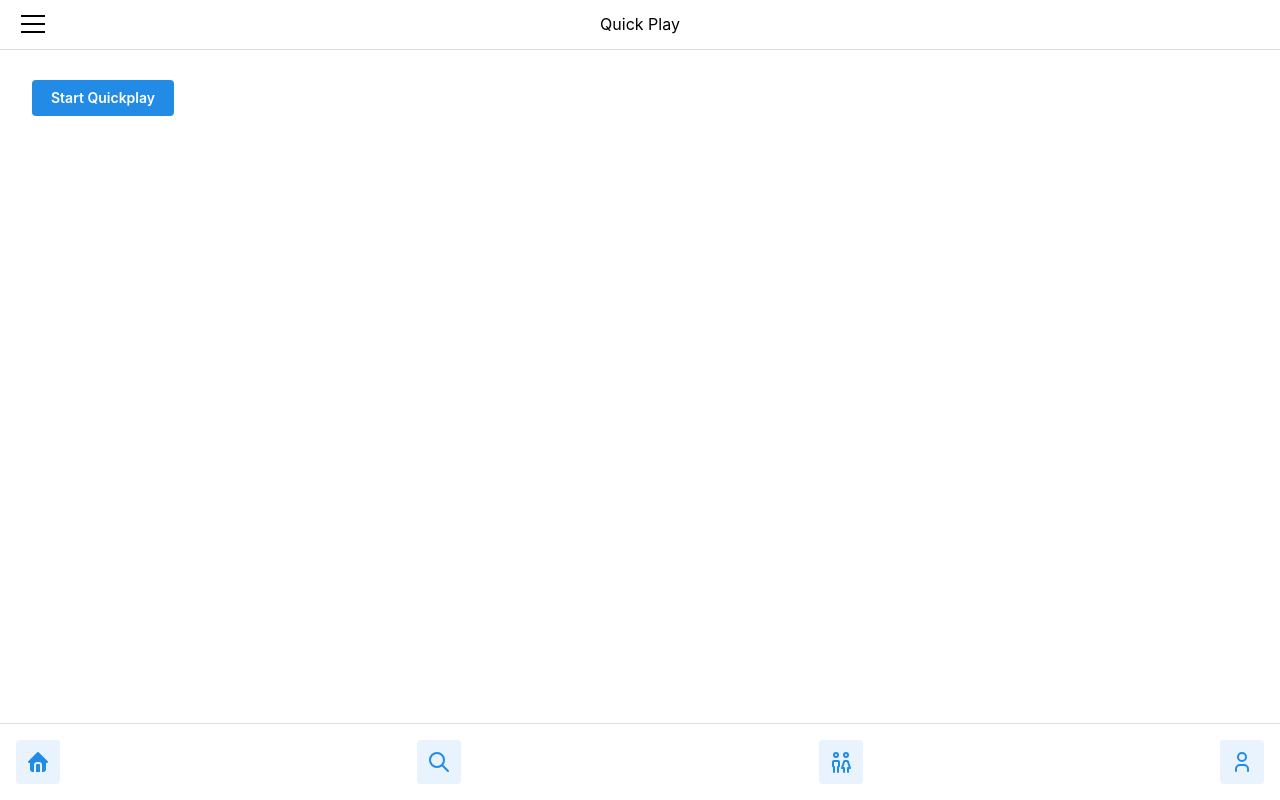
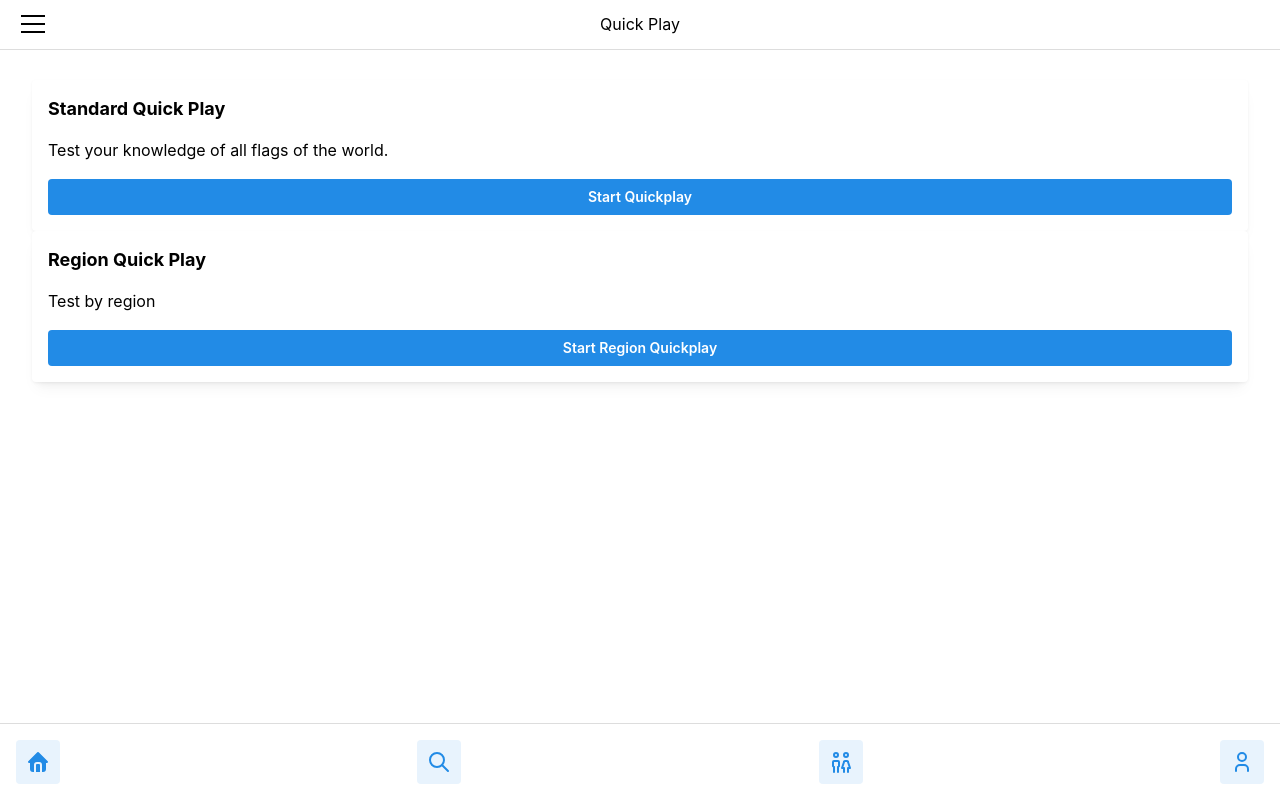
Before and after one commit to Jufrench/flagcentro, a React (Vite) app: page / in a window 1280 px wide. Built offline with nearby package versions, Linux system fonts and the light colour scheme.

Commit message:
Use cards to distinguish between standard quick play & region quickplay

```diff
--- a/src/components/quickplay/QuickPlay.tsx
+++ b/src/components/quickplay/QuickPlay.tsx
@@ -5,7 +5,8 @@ import Countries from "../../../public/countries.json";
 import FlagDisplay from "../FlagDisplay";
 import AnswerEvalAlert from "../AnswerEvalAlert";
 import NextButton from "../NextButton";
-import QuickPlayIntro from "./QuickPlayIntro";
+import QuickPlayIntro from "./StandardQuickPlay";
+import RegionQuickPlay from "./RegionQuickPlay";
 
 export default function QuickPlay() {
   let countries = Countries;
@@ -47,7 +48,10 @@ export default function QuickPlay() {
     <>
       {!isQuickPlayReady
         ?
-        <QuickPlayIntro handleStartQuickPlay={handleStartQuickPlay} />
+        <>
+          <QuickPlayIntro handleStartQuickPlay={handleStartQuickPlay} />
+          <RegionQuickPlay />
+        </>
         :
         <Stack>
           <FlagDisplay activeCountry={activeCountry} />
--- a/src/components/quickplay/QuickPlayIntro.tsx
+++ /dev/null
@@ -1,11 +0,0 @@
-import { Button } from "@mantine/core";
-
-interface QuickPlayIntroProps {
-  handleStartQuickPlay: (value: boolean) => void;
-}
-
-export default function QuickPlayIntro(props: QuickPlayIntroProps) {
-  return (
-    <Button onClick={() => props.handleStartQuickPlay(true)}>Start Quickplay</Button>
-  )
-}
--- /dev/null
+++ b/src/components/quickplay/RegionQuickPlay.tsx
@@ -0,0 +1,13 @@
+import { Button, Card, Stack, Text, Title } from "@mantine/core";
+
+export default function RegionQuickPlay() {
+  return (
+    <Card shadow="sm">
+      <Stack>
+        <Title order={4}>Region Quick Play</Title>
+        <Text>Test by region</Text>
+        <Button>Start Region Quickplay</Button>
+      </Stack>
+    </Card>
+  );
+}
--- /dev/null
+++ b/src/components/quickplay/StandardQuickPlay.tsx
@@ -0,0 +1,17 @@
+import { Button, Card, Stack, Text, Title } from "@mantine/core";
+
+interface QuickPlayIntroProps {
+  handleStartQuickPlay: (value: boolean) => void;
+}
+
+export default function QuickPlayIntro(props: QuickPlayIntroProps) {
+  return (
+    <Card shadow="sm">
+      <Stack>
+        <Title order={4}>Standard Quick Play</Title>
+        <Text>Test your knowledge of all flags of the world.</Text>
+        <Button onClick={() => props.handleStartQuickPlay(true)}>Start Quickplay</Button>
+      </Stack>
+    </Card>
+  );
+}
```
